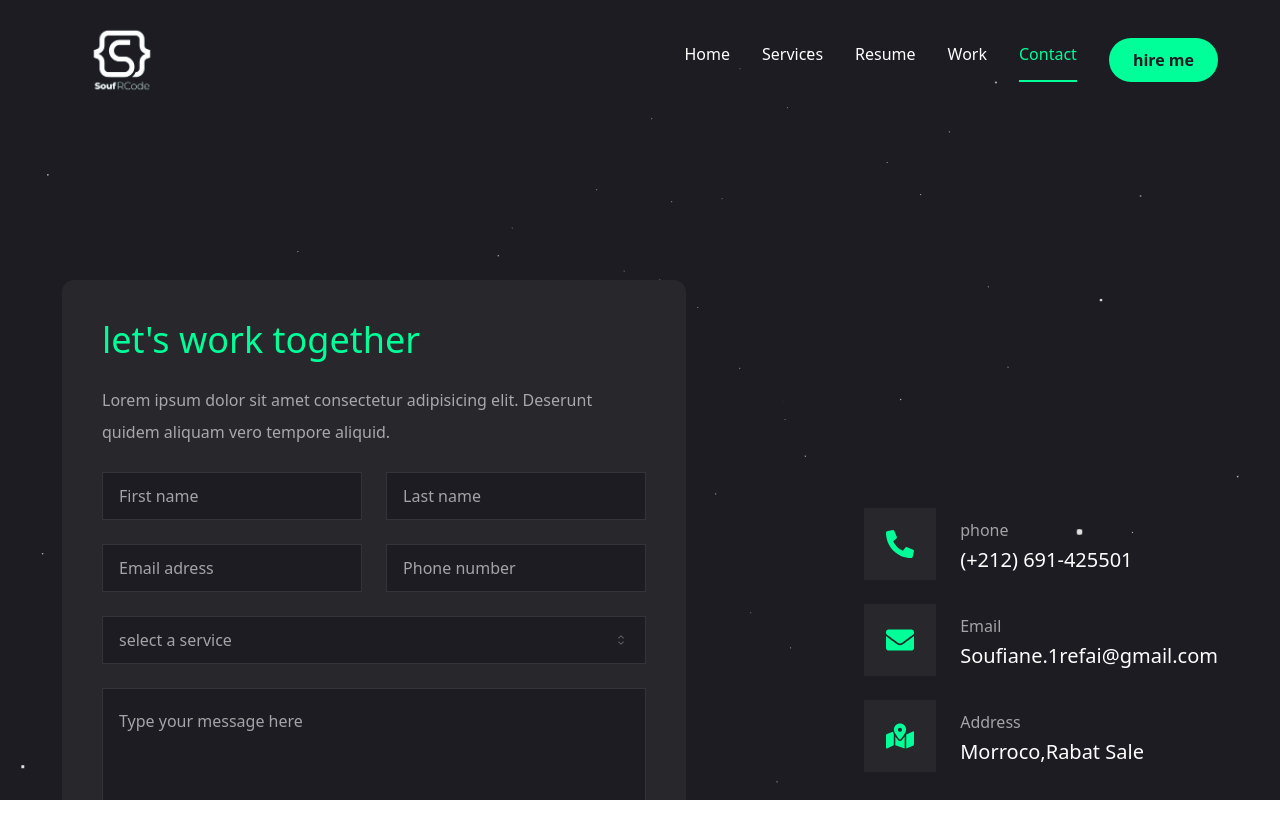
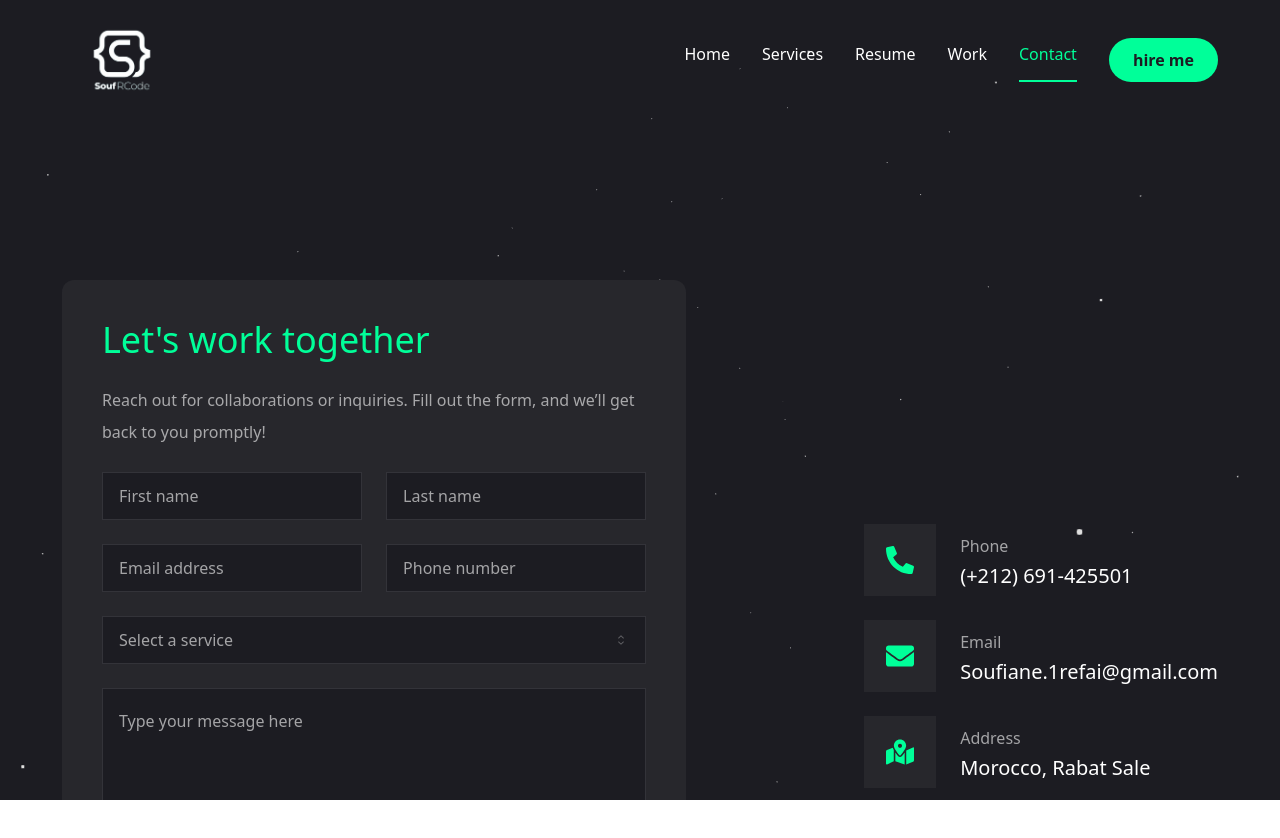
Before and after one commit to SoufianeRefaiCoding/soufRCode, a Next.js app: page /contact in a window 1280 px wide. Shown: the top 838 px of the page. Built offline with nearby package versions, Linux system fonts and the light colour scheme.

Commit message:
config mail sent

```diff
--- a/app/contact/page.jsx
+++ b/app/contact/page.jsx
@@ -1,66 +1,180 @@
-"use client"
+"use client";
 import { Button } from "@/components/ui/button";
+import { motion } from "framer-motion";
+import { useState } from "react";
 import { Input } from "@/components/ui/input";
 import { Textarea } from "@/components/ui/textarea";
 import { Select, SelectLabel, SelectContent, SelectGroup, SelectItem, SelectTrigger, SelectValue } from "@/components/ui/select";
-import { FaPhoneAlt,FaEnvelope,FaMapMarkedAlt } from "react-icons/fa";
-const info=[
+import { FaPhoneAlt, FaEnvelope, FaMapMarkedAlt } from "react-icons/fa";
+
+const Contact = () => {
+  // State to manage form inputs, including the selected service
+  const [formData, setFormData] = useState({
+    firstName: "",
+    lastName: "",
+    email: "",
+    phone: "",
+    message: "",
+    service: "", // Default value set to 'Web development'
+  });
+
+  const [status, setStatus] = useState("");
+  const [showPopup, setShowPopup] = useState(false); // For popup visibility
+
+  const handleSubmit = async (e) => {
+    e.preventDefault();
+
+    // Concatenate firstName and lastName into one field called 'name'
+    const { firstName, lastName, email, phone, message, service } = formData;
+    const fullName = `${firstName} ${lastName}`;
+
+    try {
+      const response = await fetch("/api/send-email", {
+        method: "POST",
+        headers: { "Content-Type": "application/json" },
+        body: JSON.stringify({ name: fullName, email, phone, message, service }), // Send fullName here
+      });
+
+      const result = await response.json();
+      if (result.success) {
+        setStatus("Message sent successfully!");
+        setFormData({ firstName: "", lastName: "", email: "", phone: "", message: "", service: "" }); // Reset form
+
+        // Show popup
+        setShowPopup(true);
+        setTimeout(() => {
+          setShowPopup(false); // Hide popup after 9 seconds
+        }, 9000);
+      } else {
+        setStatus("Failed to send message.");
+      }
+    } catch (error) {
+      setStatus("An error occurred. Please try again.");
+    }
+  };
+
+  // Handle input changes for form fields
+  const handleInputChange = (e) => {
+    const { name, value } = e.target;
+    setFormData((prev) => ({
+      ...prev,
+      [name]: value,
+    }));
+  };
+
+  // Handle the change of the selected service
+  const handleServiceChange = (value) => {
+    setFormData((prev) => ({
+      ...prev,
+      service: value,
+    }));
+  };
+
+  const info = [
     {
-        icon:<FaPhoneAlt/>,
-        title:"phone",
-        description:"(+212) 691-425501"
+      icon: <FaPhoneAlt />,
+      title: "Phone",
+      description: "(+212) 691-425501",
     },
     {
-        icon:<FaEnvelope/>,
-        title:"Email",
-        description:"Soufiane.1refai@gmail.com"
+      icon: <FaEnvelope />,
+      title: "Email",
+      description: "Soufiane.1refai@gmail.com",
     },
     {
-        icon:<FaMapMarkedAlt/>,
-        title:"Address",
-        description:"Morroco,Rabat Sale"
+      icon: <FaMapMarkedAlt />,
+      title: "Address",
+      description: "Morocco, Rabat Sale",
     },
-]
-import { motion } from "framer-motion";
-const Contact = () => {
-    return <>
-        <motion.section initial={{opacity:0}} animate={{opacity:1, transition:{delay:2.4, duration:0.4, ease:"easeIn"}}} className="py-8 xl:py-20 xl:mt-20">
+  ];
+
+  return (
+    <motion.section
+      initial={{ opacity: 0 }}
+      animate={{
+        opacity: 1,
+        transition: { delay: 2.4, duration: 0.4, ease: "easeIn" },
+      }}
+      className="py-8 xl:py-20 xl:mt-20"
+    >
       <div className="container mx-auto">
         <div className="flex flex-col xl:flex-row gap-[30px]">
-                    {/* form */}
+          {/* Form */}
           <div className="xl:w-[54%] order-2 xl:order-none">
-                        <form action="" className="flex flex-col gap-6 p-10 bg-[#27272C] rounded-xl">
-                        <h3 className="text-4xl text-accent-default">let's work together</h3>
-                        <p className="text-white/60">Lorem ipsum dolor sit amet consectetur adipisicing elit. Deserunt quidem aliquam vero tempore aliquid.</p>
+            <form
+              className="flex flex-col gap-6 p-10 bg-[#27272C] rounded-xl"
+              onSubmit={handleSubmit}
+            >
+              <h3 className="text-4xl text-accent-default">Let's work together</h3>
+              <p className="text-white/60">
+                Reach out for collaborations or inquiries. Fill out the form, and we’ll get back to you promptly!
+              </p>
               <div className="gap-6 grid-cols-1 md:grid-cols-2 grid">
-                            <Input type="first name" placeholder="First name"/>
-                            <Input type="last name" placeholder="Last name"/>
-                            <Input type="email" placeholder="Email adress"/>
-                            <Input type="phone" placeholder="Phone number"/>
-
+                <Input
+                  type="text"
+                  placeholder="First name"
+                  name="firstName"
+                  value={formData.firstName}
+                  onChange={handleInputChange}
+                  required
+                />
+                <Input
+                  type="text"
+                  placeholder="Last name"
+                  name="lastName"
+                  value={formData.lastName}
+                  onChange={handleInputChange}
+                />
+                <Input
+                  type="email"
+                  placeholder="Email address"
+                  name="email"
+                  value={formData.email}
+                  onChange={handleInputChange}
+                  required
+                />
+                <Input
+                  type="phone"
+                  placeholder="Phone number"
+                  name="phone"
+                  value={formData.phone}
+                  onChange={handleInputChange}
+                />
               </div>
-                        <Select >
+              <Select value={formData.service} onValueChange={handleServiceChange}>
                 <SelectTrigger className="w-full">
-                                <SelectValue placeholder="select a service" />
+                  <SelectValue placeholder="Select a service" />
                 </SelectTrigger>
                 <SelectContent>
                   <SelectGroup>
                     <SelectLabel>Select a service</SelectLabel>
-                                    <SelectItem value="Web devlopment">Web devlopment</SelectItem>
-                                    <SelectItem value="UI/UX">UI/UX Design</SelectItem>
-                                    <SelectItem value="Logo">Logo Design</SelectItem>
+                    <SelectItem value="Web development">Web development</SelectItem>
+                    <SelectItem value="Problem Solving">Problem Solving</SelectItem>
+                    <SelectItem value="SEO Optimization">SEO Optimization</SelectItem>
+                    <SelectItem value="Consulting & Training">Consulting & Training</SelectItem>
                   </SelectGroup>
                 </SelectContent>
               </Select>
-                        <Textarea className="h-[200px]" placeholder="Type your message here"/>
-                        <Button size="md" className="max-w-40">Send message</Button>
+              <Textarea
+                className="h-[200px]"
+                placeholder="Type your message here"
+                name="message"
+                value={formData.message}
+                onChange={handleInputChange}
+              />
+              <Button size="md" className="max-w-40" type="submit">
+                Send message
+              </Button>
             </form>
+            {status && <p>{status}</p>}
+            <h2>sr: {formData.service}</h2>
           </div>
-                    {/* information personnele */}
+
+          {/* Personal Information */}
           <div className="flex-1 flex items-center xl:justify-end order-1 xl:order-none mb-8 xl:mb-0">
             <ul className="flex flex-col gap-6">
-                            {info.map((item,index)=>{
-                                return(
+              {info.map((item, index) => {
+                return (
                   <li key={index} className="flex items-center gap-6">
                     <div className="w-[52px] h-[52px] xl:w-[72px] xl:h-[72px] bg-[#27272C] text-accent-default rounded-md flex items-center justify-center">
                       <div className="text-[28px]">{item.icon}</div>
@@ -70,13 +184,31 @@ const Contact = () => {
                       <h3 className="text-xl">{item.description}</h3>
                     </div>
                   </li>
-                                )
+                );
               })}
             </ul>
           </div>
         </div>
       </div>
+
+      {/* Popup for success message */}
+      {showPopup && (
+  <div className="fixed top-0 left-0 right-0 bottom-0 flex items-center justify-center bg-black bg-opacity-50 z-50">
+    <div className="bg-[#27272C] p-8 rounded-lg shadow-xl max-w-md mx-auto text-white">
+      <h3 className="text-xl text-center">Message Sent Successfully!</h3>
+      <p className="text-center mt-2">We will get back to you soon.</p>
+      <Button
+        className="mt-4 mx-auto block bg-accent-default text-white hover:bg-accent-dark"
+        onClick={() => setShowPopup(false)}
+      >
+        Close
+      </Button>
+    </div>
+  </div>
+)}
+
     </motion.section>
-    </>
-}
+  );
+};
+
 export default Contact;
--- a/package.json
+++ b/package.json
@@ -24,6 +24,7 @@
     "lucide-react": "^0.451.0",
     "maath": "^0.10.8",
     "next": "14.2.15",
+    "nodemailer": "^6.9.16",
     "react": "^18",
     "react-countup": "^6.5.3",
     "react-dom": "^18",
--- /dev/null
+++ b/pages/api/send-email.js
@@ -0,0 +1,43 @@
+import nodemailer from "nodemailer";
+
+export default async function handler(req, res) {
+  if (req.method === "POST") {
+    const { name, email, phone, message, service } = req.body;
+
+    // Set up Nodemailer transporter
+    const transporter = nodemailer.createTransport({
+      service: "gmail",
+      auth: {
+        user: process.env.GMAIL_USER, // Your Gmail address
+        pass: process.env.GMAIL_PASS, // App password for your Gmail account
+      },
+    });
+
+    // Create email message body
+    const emailBody = `
+      Name: ${name}
+      Email: ${email}
+      Phone: ${phone}
+      Message: ${message}
+      Service: ${service}
+    `;
+
+    try {
+      // Send email to your Gmail account
+      await transporter.sendMail({
+        from: email, // Sender's email
+        to: process.env.GMAIL_USER, // Your Gmail address to receive messages
+        subject: `New Contact Form Submission from ${name}`,
+        text: emailBody, // Body of the email
+      });
+
+      res.status(200).json({ success: true, message: "Message sent successfully!" });
+    } catch (error) {
+      console.error(error);
+      res.status(500).json({ success: false, message: "Failed to send message." });
+    }
+  } else {
+    res.setHeader("Allow", ["POST"]);
+    res.status(405).end(`Method ${req.method} Not Allowed`);
+  }
+}
```
Also changed, not shown: 1 other file (tests, documents, lock files or other folders). Lines whose indentation alone changed are shown as unchanged.
